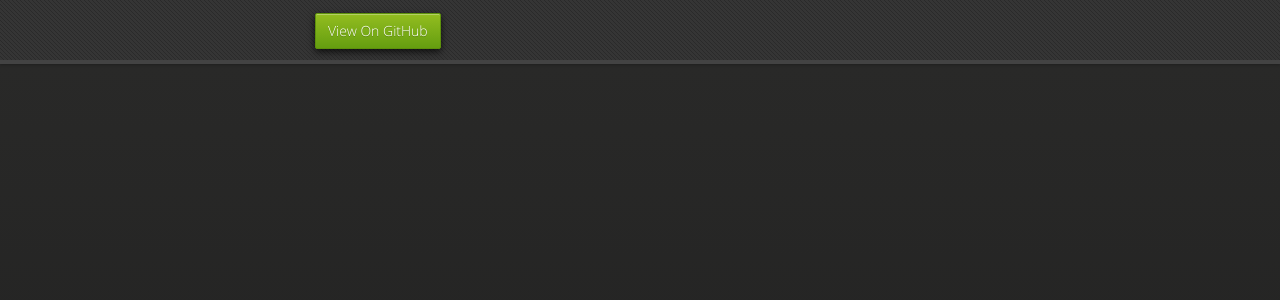
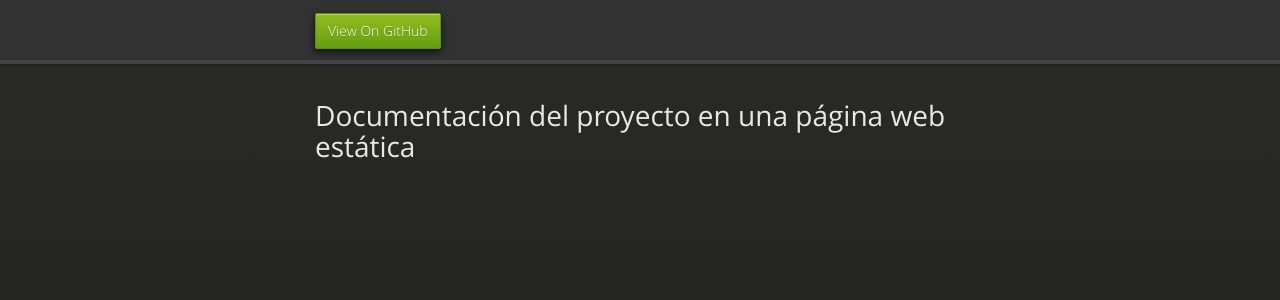
Before and after one commit to MaTthewSsD/ancs, a Jekyll site: the page built from index.md, in a window 1280 px wide. Shown: the top 300 px of the page. Built offline with Jekyll 4.4.1, drawn with Linux system fonts in a browser that asks for light colours.

Commit message:
Update default.html

```diff
--- a/_layouts/default.html
+++ b/_layouts/default.html
@@ -33,8 +33,8 @@
 
     <div class="wrapper">
 
-      <!--<section>
-        <div id="title">
+      <section>
+        <!--<div id="title">
           <h1>{{ site.title | default: site.github.repository_name }}</h1>
           <p>{{ site.description | default: site.github.project_tagline }}</p>
           <hr>
```
